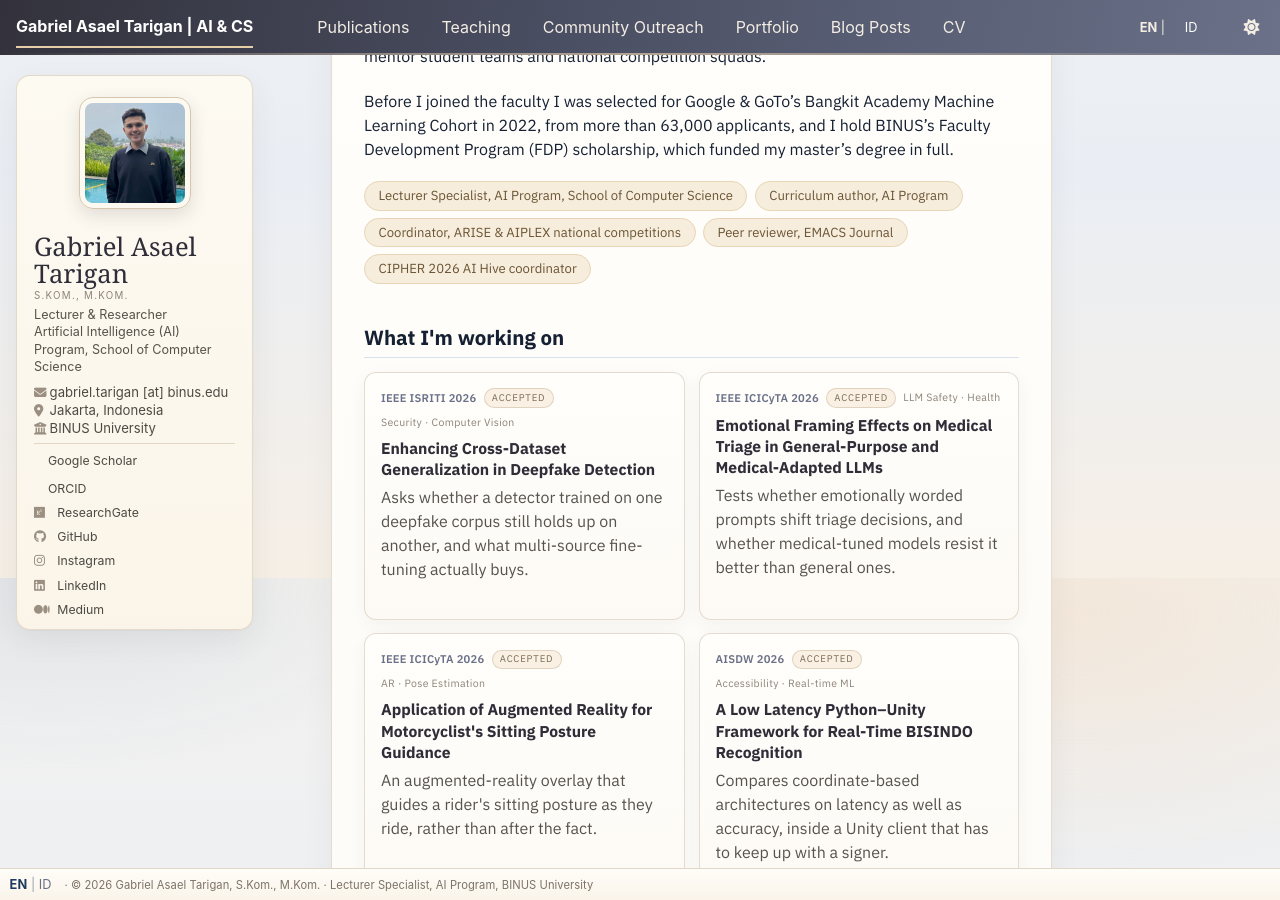
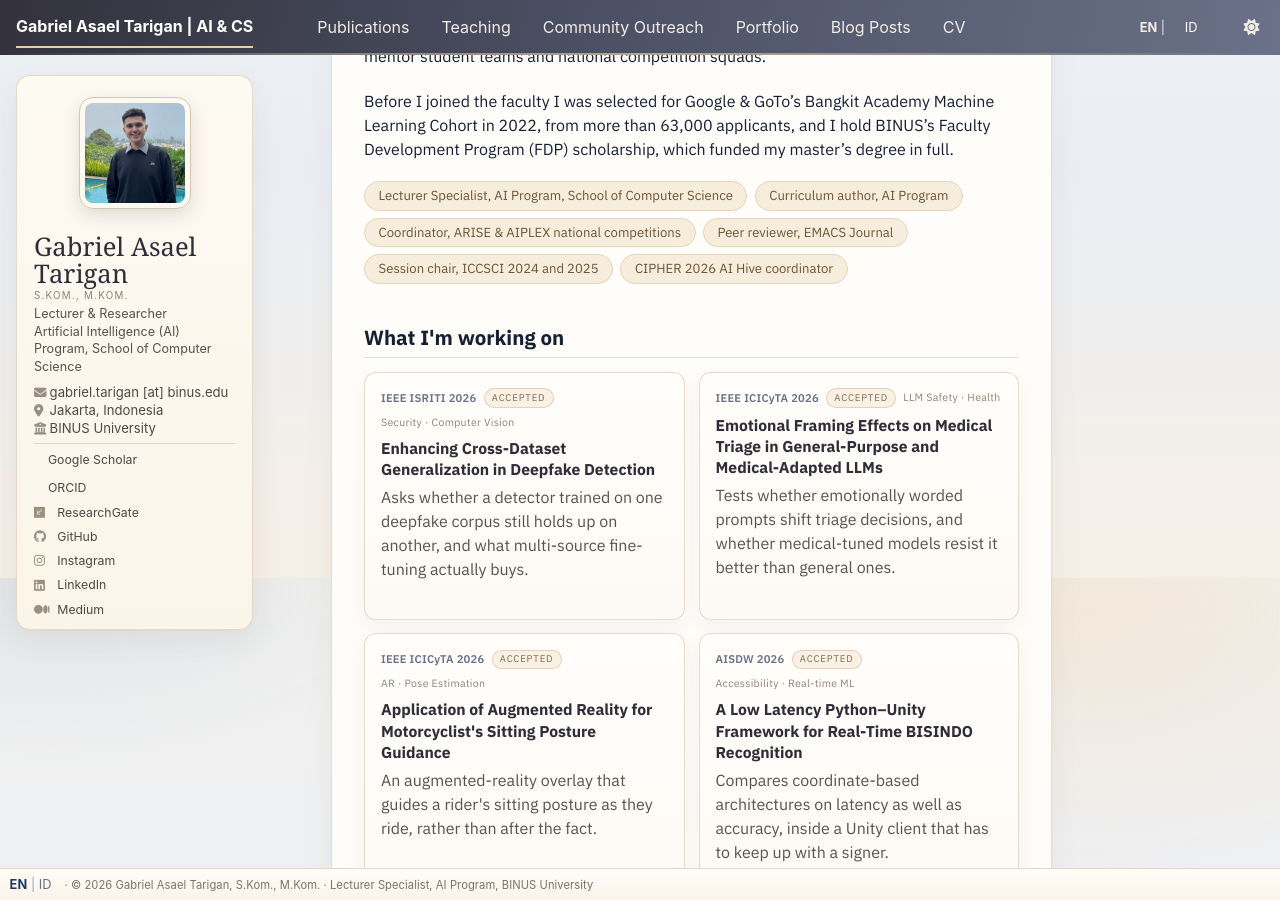
Before and after one commit to asaeltarigan/asaeltarigan.github.io, a Jekyll site: the page built from _pages/about.md, in a window 1280 px wide and 900 px high, scrolled down 322 px. Built offline with Jekyll 4.4.1, drawn with Linux system fonts in a browser that asks for light colours; some web fonts are replaced; a style sheet for code colours, icons or effects is not loaded.

Commit message:
home: add session chair role chip

```diff
--- a/_pages/about.md
+++ b/_pages/about.md
@@ -20,6 +20,7 @@ Before I joined the faculty I was selected for Google & GoTo's Bangkit Academy M
 <li>Curriculum author, AI Program</li>
 <li>Coordinator, ARISE &amp; AIPLEX national competitions</li>
 <li>Peer reviewer, EMACS Journal</li>
+<li>Session chair, ICCSCI 2024 and 2025</li>
 <li>CIPHER 2026 AI Hive coordinator</li>
 </ul>
 
```
